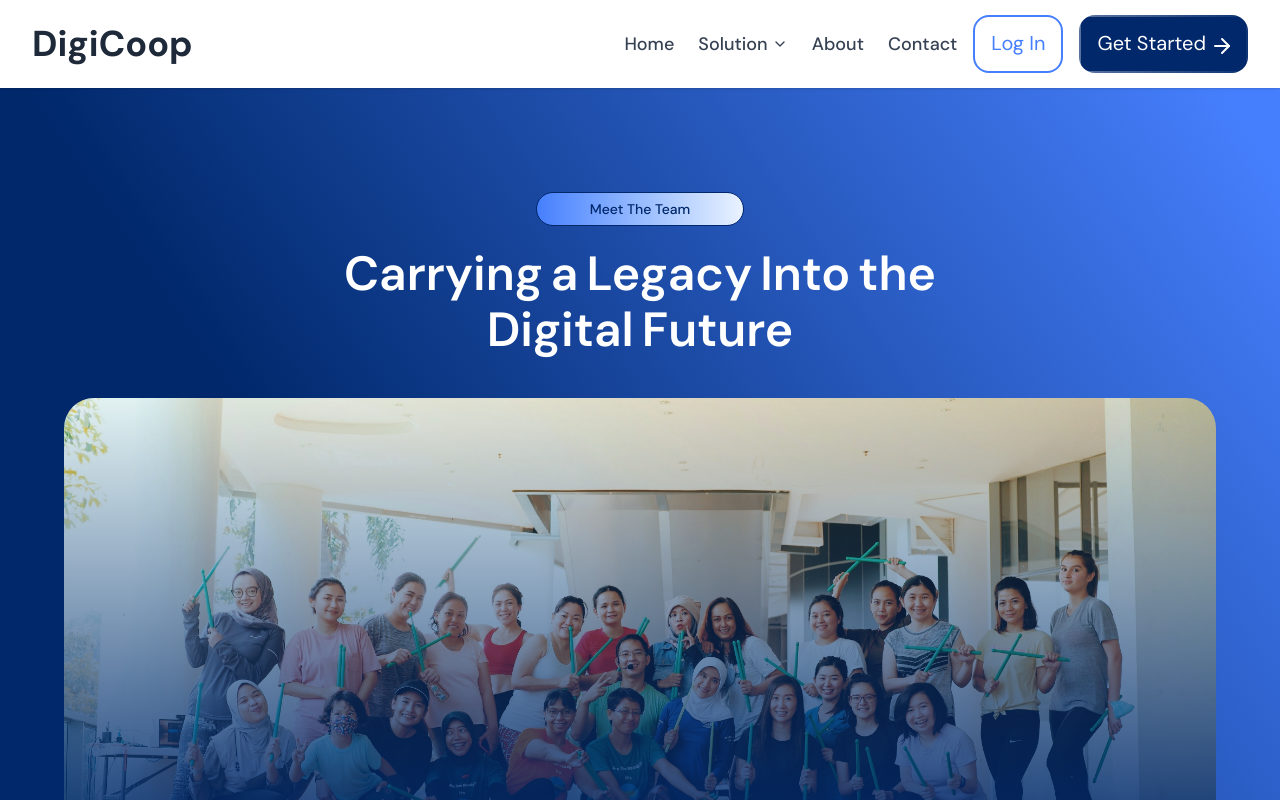
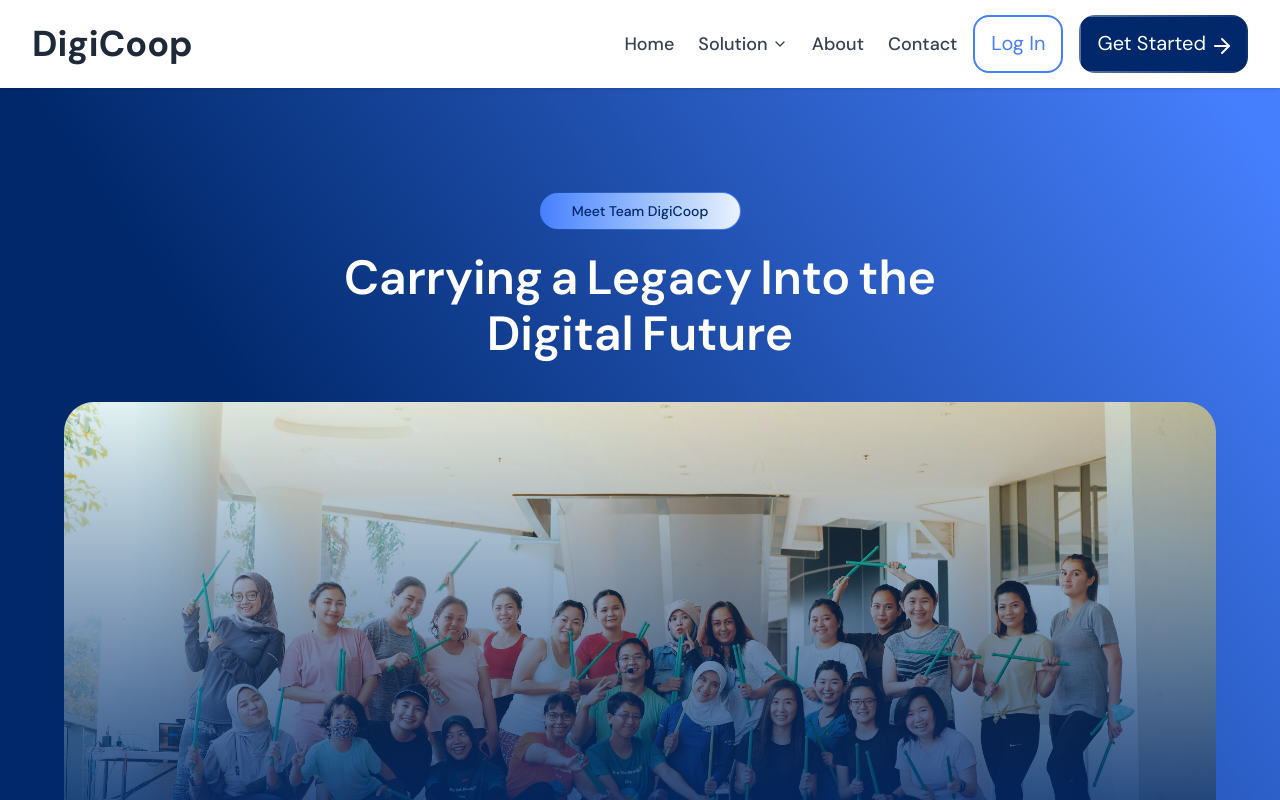
Before and after one commit to Auricmondal/Digicoop, a React (Vite) app in the folder client/: page /about in a window 1280 px wide. Shown: the top 800 px of the page. Built offline with nearby package versions, Linux system fonts and the light colour scheme.

Commit message:
Refactor Badges.jsx

```diff
--- a/client/src/components/sections/AboutHero.jsx
+++ b/client/src/components/sections/AboutHero.jsx
@@ -1,6 +1,6 @@
 import React from "react";
 import aboutHero from "../../assets/images/about-hero.webp";
-import { AboutGradientBadge, GradientBadge } from "../ui/Badges";
+import { GradientBadge } from "../ui/Badges";
 import SectionWrapper from "../../layouts/SectionWrapper";
 import AnimatedHeader from "../ui/AnimatedHeader";
 
@@ -8,7 +8,11 @@ const AboutHero = () => {
   return (
     <SectionWrapper className="bg-[linear-gradient(55.96deg,_var(--color-primary)_32.82%,_var(--color-dark-tint)_97.21%)] text-white pb-16 ">
       <div className="flex flex-col gap-5 items-center text-center py-10">
-        <AboutGradientBadge text={"Meet The Team"} />
+        <GradientBadge
+          text={"Meet Team DigiCoop"}
+          backgroundColor="from-[#467FFD] to-[#EAF2FF]"
+          borderGradient="from-[rgba(0, 0, 150, 1)] to-dark-tint"
+        />
         <div className="max-w-[764px] p-1 px-10">
           <AnimatedHeader
             words={[
--- a/client/src/components/ui/Badges.jsx
+++ b/client/src/components/ui/Badges.jsx
@@ -1,13 +1,18 @@
-export function GradientBadge({ text }) {
+export function GradientBadge({
+  text,
+  textColor = "text-[#00286B]",
+  borderGradient = "from-[rgba(0, 0, 150)] to-[rgba(0, 0, 150)]",
+  backgroundColor = "from-[#CAE2FF] to-[#FBFCFF]",
+}) {
   return (
-    <span className="  p-[8px_32px] rounded-full opacity-100 inline-flex items-center justify-center text-[#00286B] text-xs md:text-sm font-medium bg-gradient-to-r from-[rgba(70,127,253,0.21)] to-[rgba(234,242,255,0.21)] tint-border-gradient ">
-      {text}
+    <span
+      className={`inline-block p-[1px] rounded-full bg-gradient-to-r ${borderGradient}`}
+    >
+      <span
+        className={` p-[8px_32px] rounded-full opacity-100 inline-flex items-center justify-center ${textColor} text-xs md:text-sm font-medium bg-gradient-to-r ${backgroundColor}`}
+      >
+        {text}
+      </span>
     </span>
   );
 }
-
-export function AboutGradientBadge({ text }) {
-  return (
-    <span className="bg-gradient-to-r from-[#467FFD] to-[#EAF2FF] w-[208px] h-[34px] p-[8px_32px] rounded-[48px] opacity-100 inline-flex items-center justify-center text-[#00286B] text-xs md:text-sm font-medium tint-border-gradient">{text}</span>
-  );
-}
```
